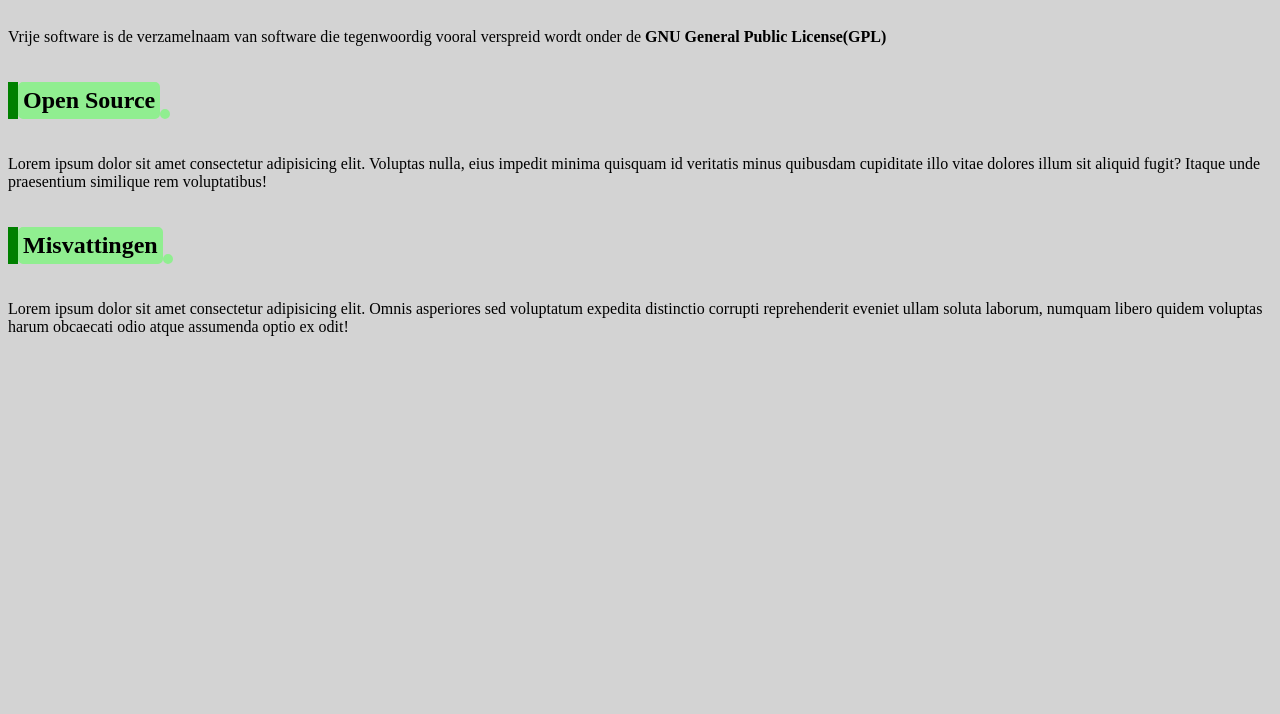
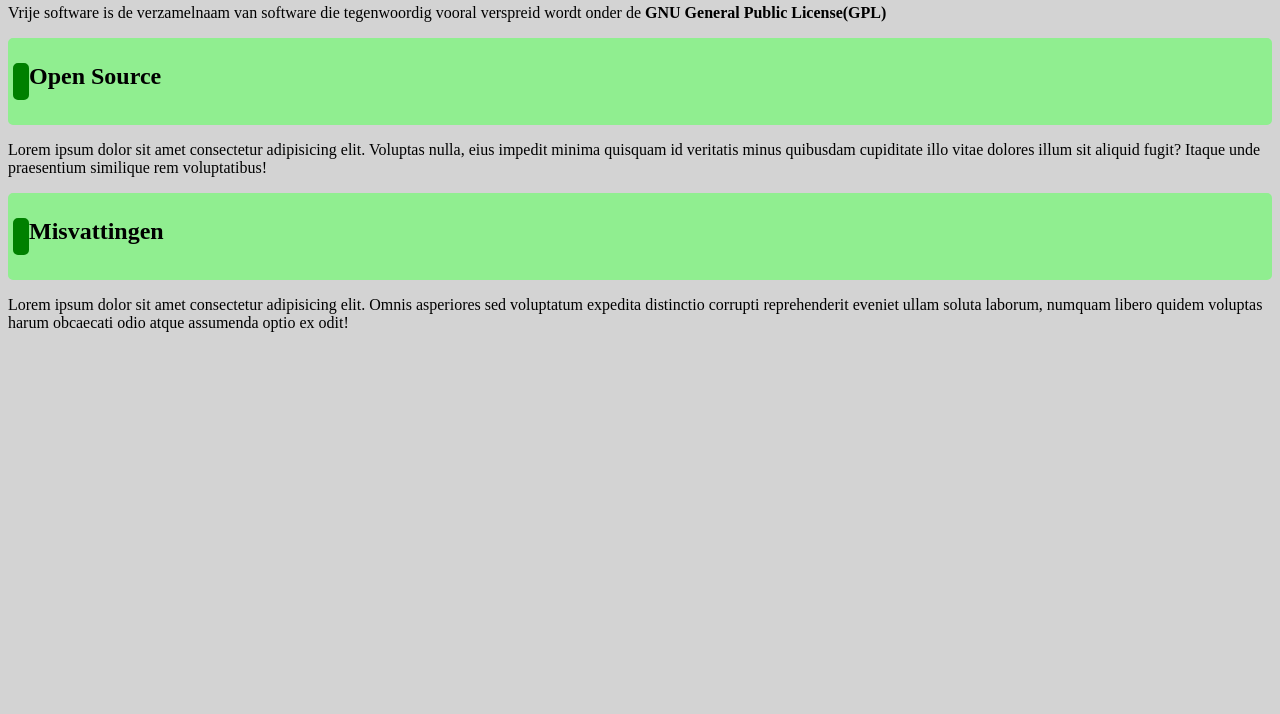
Before and after one commit to AHeremans/websites, a plain HTML site: page les_02_css/oefening 01/oefening 01.html in a window 1280 px wide. Shown: the part 86-800 px from the top of the page. Drawn offline with Linux system fonts and the light colour scheme.

Commit message:
work from yesterday

```diff
--- a/les_02_css/oefening 01/oefening 01.html
+++ b/les_02_css/oefening 01/oefening 01.html
@@ -7,16 +7,15 @@
     <title>Voorbeeld 01</title>
   </head>
   <body>
-    <div class="flex-container">
+    <div>
       <h1 class="Header">Vrije Software</h1>
       <p>
         Vrije software is de verzamelnaam van software die tegenwoordig vooral
         verspreid wordt onder de <b>GNU General Public License(GPL)</b>
       </p>
       <div class="Sub-Div">
-        <h2 class="stupid-green-block"></h2>
+        <h2 class="stupid-green-block"> </h2>
         <h2 class="Sub-Header">Open Source</h2>
-        <h2 class="the-rest"></h2>
       </div>
       <p>
         Lorem ipsum dolor sit amet consectetur adipisicing elit. Voluptas nulla,
@@ -25,9 +24,8 @@
         similique rem voluptatibus!
       </p>
       <div class="Sub-Div">
-        <h2 class="stupid-green-block"></h2>
+        <h2 class="stupid-green-block"> </h2>
         <h2 class="Sub-Header">Misvattingen</h2>
-        <h2 class="the-rest"></h2>
       </div>
       <p>
         Lorem ipsum dolor sit amet consectetur adipisicing elit. Omnis
--- a/les_02_css/oefening 01/style.css
+++ b/les_02_css/oefening 01/style.css
@@ -1,10 +1,5 @@
 body {
     background-color: lightgrey;
-}
-
-.flex-container {
-    display: flex;
-    flex-direction: column;
 }
 
 .Header {
@@ -18,9 +13,6 @@ body {
 
 .Sub-Div {
     display: flex;
-}
-
-.Sub-Header {
     color: black;
     border: solid lightgreen 5px;
     border-radius: 5px;
@@ -29,12 +21,6 @@ body {
 
 .stupid-green-block {
     border: solid green 5px;
+    border-radius: 5px;
+    background-color: green;
 }
-
-.the-rest {
-    align-self: flex-end;
-    color: black;
-    border: solid lightgreen 5px;
-    border-radius: 5px;
-    background-color: lightgreen;
-}
```
Also changed, not shown: les_01_html/Oefening 01/kennismaking.html (+8 -0 lines), les_01_html/Oefening 01/Screenshot_0.png.
